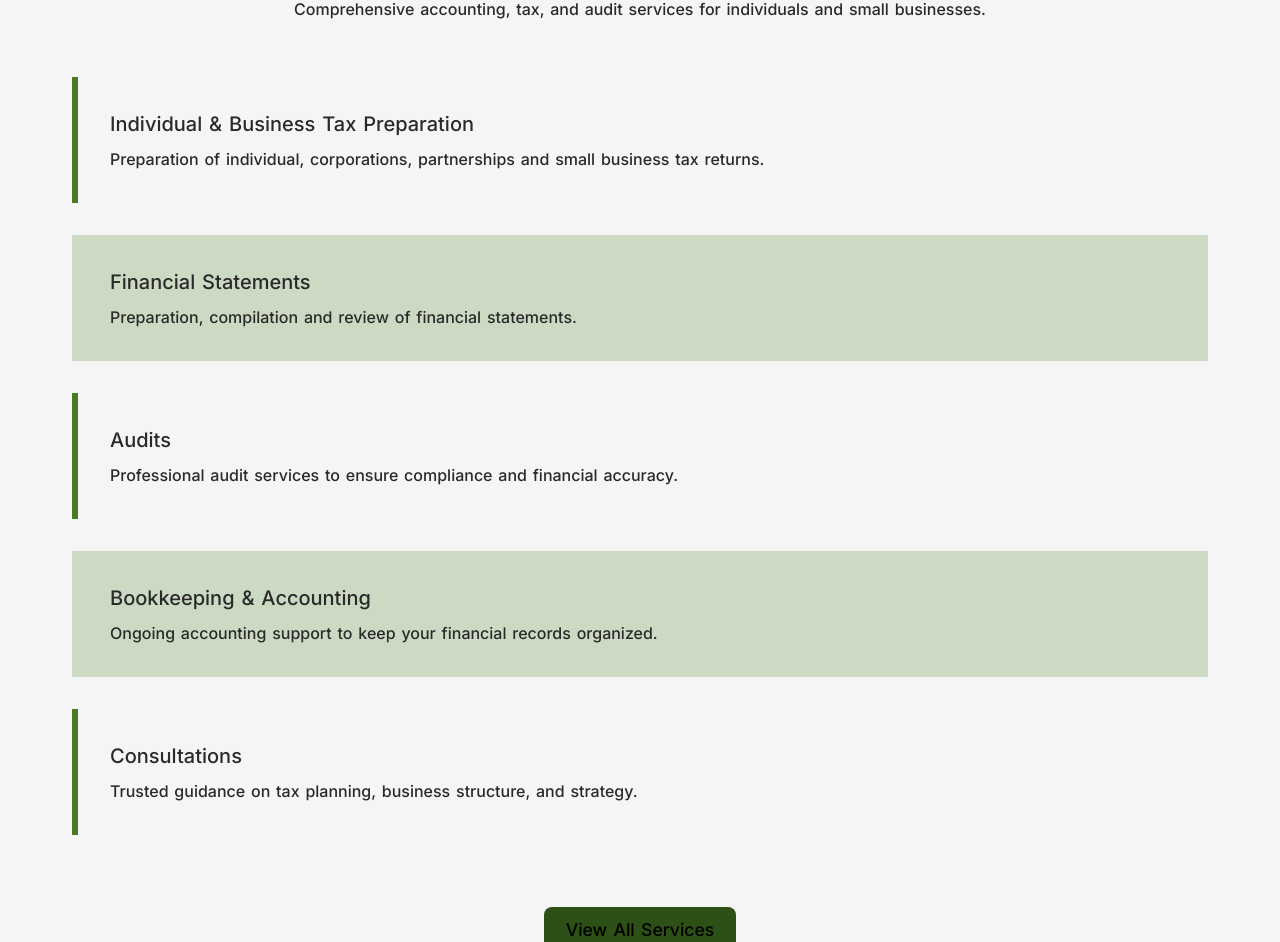
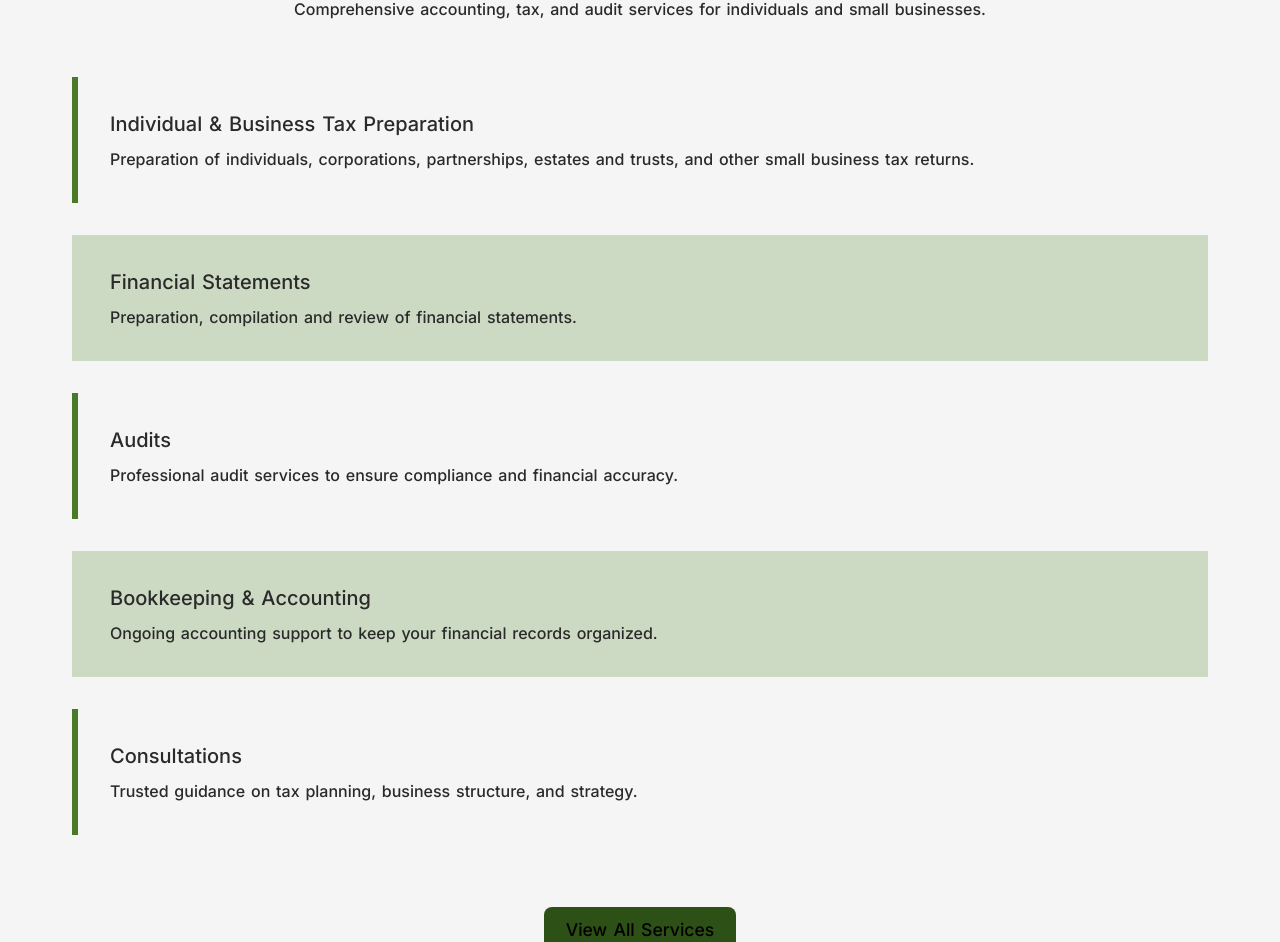
Before and after one commit to BeeDev-HiveCollective/agra-client, a React (Vite) app: page / in a window 1280 px wide. Shown: the part 1110-2052 px from the top of the page. Built offline with nearby package versions, Linux system fonts and the light colour scheme.

Commit message:
Updated HomeServicesSection component

```diff
--- a/src/components/HomeComponents/HomeServicesSection/services.jsx
+++ b/src/components/HomeComponents/HomeServicesSection/services.jsx
@@ -12,7 +12,7 @@ export default function ServicesSection() {
             <div className="service-descriptions">
                 <div className="service-box service-bar">
                     <h4 className="service-title">Individual & Business Tax Preparation</h4>
-                    <h5 className="service-description">Preparation of individual, corporations, partnerships and small business tax returns.</h5>
+                    <h5 className="service-description">Preparation of individuals, corporations, partnerships, estates and trusts, and other small business tax returns.</h5>
                 </div>
                 <div className="service-box service-background">
                     <h4 className="service-title">Financial Statements</h4>
```
